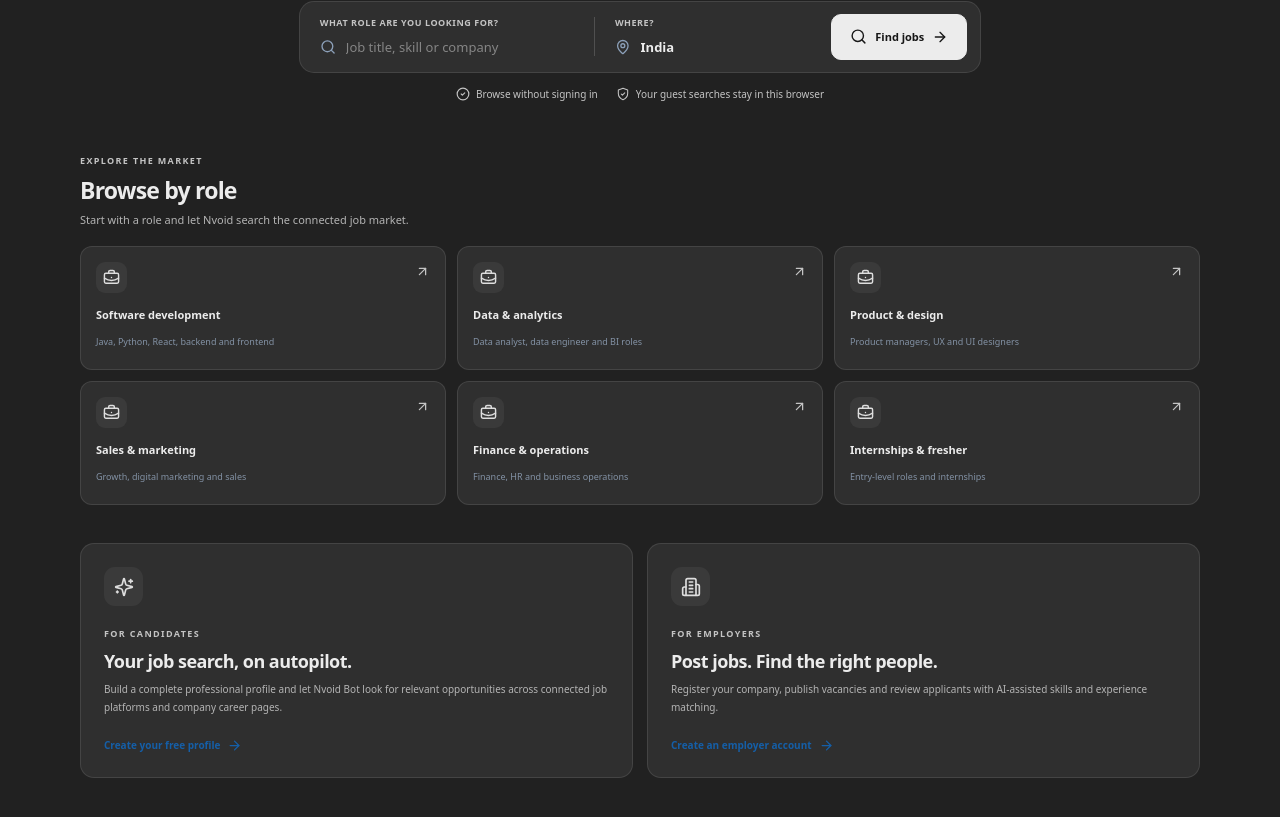
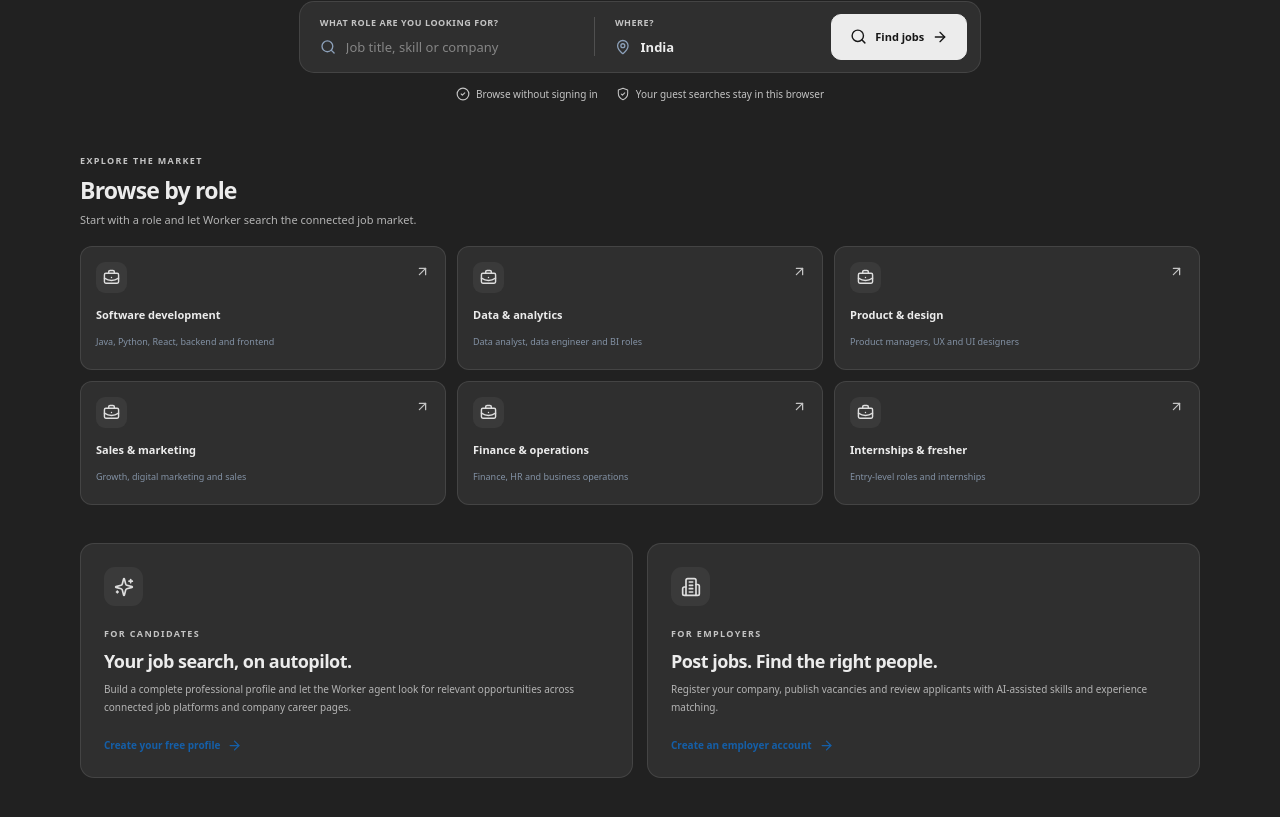
Before and after one commit to jobkar-official/nvoid_web_view, a Next.js app: page / in a window 1280 px wide. Shown: the part 243-1060 px from the top of the page. Built offline with nearby package versions, Linux system fonts and the light colour scheme.

Commit message:
Use Worker identity in homepage copy

```diff
--- a/components/guest-home.tsx
+++ b/components/guest-home.tsx
@@ -240,13 +240,13 @@ export default function GuestHome({ searchId }: { searchId?: string }) {
         <section className="no-results">
           <div className="no-results-icon"><Search size={21} /></div>
           <h2>No matching jobs returned</h2>
-          <p>Try another role or location. Nvoid only displays opportunities returned by its connected sources; it doesn't generate sample listings.</p>
+          <p>Try another role or location. Worker only displays opportunities returned by its connected sources; it doesn't generate sample listings.</p>
         </section>
       )}
 
       <section className="directory-section">
         <div className="section-heading">
-          <div><span className="section-kicker">EXPLORE THE MARKET</span><h2>Browse by role</h2><p>Start with a role and let Nvoid search the connected job market.</p></div>
+          <div><span className="section-kicker">EXPLORE THE MARKET</span><h2>Browse by role</h2><p>Start with a role and let Worker search the connected job market.</p></div>
         </div>
         <div className="category-grid">
           {[
@@ -270,7 +270,7 @@ export default function GuestHome({ searchId }: { searchId?: string }) {
           <div className="feature-icon"><Sparkles size={20} /></div>
           <span className="section-kicker">FOR CANDIDATES</span>
           <h2>Your job search, on autopilot.</h2>
-          <p>Build a complete professional profile and let Nvoid Bot look for relevant opportunities across connected job platforms and company career pages.</p>
+          <p>Build a complete professional profile and let the Worker agent look for relevant opportunities across connected job platforms and company career pages.</p>
           <a href="/auth/register">Create your free profile <ArrowRight size={15} /></a>
         </article>
         <article className="home-feature-card recruiter-feature">
```
